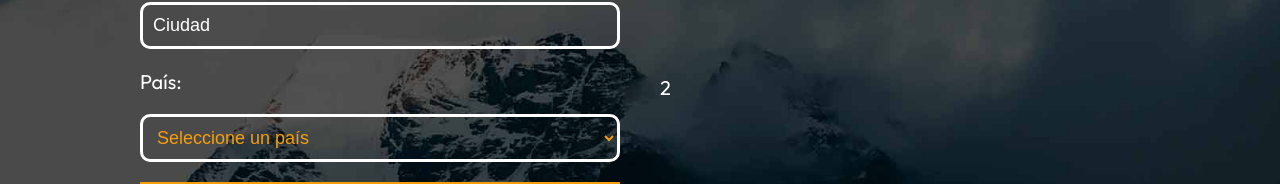
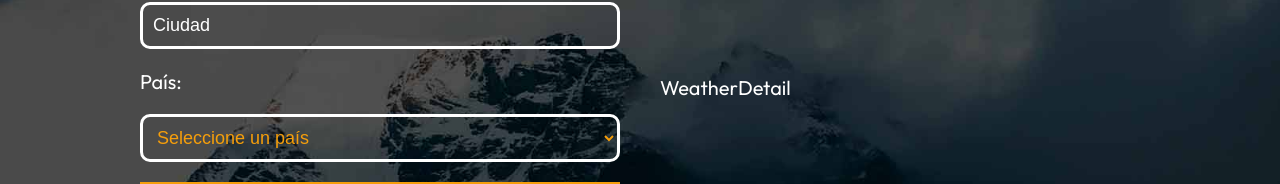
Before and after one commit to lemus777/clima-react-typescript, a React (Vite) app: page / in a window 1280 px wide. Shown: the part 181-365 px from the top of the page. Built offline with nearby package versions, Linux system fonts and the light colour scheme.

Commit message:
storing weather result in state

```diff
--- a/src/App.tsx
+++ b/src/App.tsx
@@ -1,10 +1,11 @@
 import styles from "./App.module.css"
 import Form from "./components/Form/Form"
+import WeatherDetail from "./components/WeatherDetail/WeatherDetail"
 import useWeather from "./hooks/useWeather"
 
 function App() {
 
-  const { fetchWeather } = useWeather()
+  const { weather, fetchWeather } = useWeather()
 
   return (
     <>
@@ -14,7 +15,9 @@ function App() {
         <Form
           fetchWeather={fetchWeather}
         />
-        <p>2</p>
+        <WeatherDetail
+          weather={weather}
+        />
       </div>
     </>
   )
--- /dev/null
+++ b/src/components/WeatherDetail/WeatherDetail.tsx
@@ -0,0 +1,10 @@
+import { Weather } from "../../hooks/useWeather"
+
+type WeatherDetailProps = {
+  weather: Weather
+}
+export default function WeatherDetail({weather}: WeatherDetailProps) {
+  return (
+    <div>WeatherDetail</div>
+  )
+}
--- a/src/hooks/useWeather.ts
+++ b/src/hooks/useWeather.ts
@@ -1,7 +1,8 @@
 import axios from "axios"
-// import { z } from "zod"
-import { object, string, number, InferOutput, parse } from "valibot"
+import { z } from "zod"
+// import { object, string, number, InferOutput, parse } from "valibot"
 import { SearchType } from "../types"
+import { useState } from "react"
 
 // Type guard o assertion
 // function isWeatherResponse(weather : unknown) : weather is Weather {
@@ -16,7 +17,7 @@ import { SearchType } from "../types"
 // }
 
 // Zod
-/* const Weather = z.object({
+const Weather = z.object({
   name: z.string(),
   main: z.object({
     temp: z.number(),
@@ -25,21 +26,30 @@ import { SearchType } from "../types"
   })
 })
 
-type Weather = z.infer<typeof Weather>*/
+export type Weather = z.infer<typeof Weather>
 
 // Valibot
-const WeatherSchema = object({
+/* const WeatherSchema = object({
   name: string(),
   main: object({
     temp: number(),
     temp_max: number(),
     temp_min: number()
   })
-})
+}) */
 
-type Weather = InferOutput<typeof WeatherSchema>
+// type Weather = InferOutput<typeof WeatherSchema>
 
 export default function useWeather() {
+
+  const [weather, setWeather] = useState<Weather>({
+    name: '',
+    main: {
+      temp: 0,
+      temp_max: 0,
+      temp_min: 0
+    }
+  })
 
   const fetchWeather = async (search : SearchType) => {
 
@@ -69,23 +79,20 @@ export default function useWeather() {
       // }
 
       // Zod
-      // const {data: weatherResult} = await axios(weatherUrl)
-      // const result = Weather.safeParse(weatherResult)
-      // if (result.success) {
-      //   console.log(result.data.name)
-      //   console.log(result.data.main.temp)
-      // } else {
-      //   console.log('Respuesta mal formada')
-      // }
+      const {data: weatherResult} = await axios(weatherUrl)
+      const result = Weather.safeParse(weatherResult)
+      if (result.success) {
+        setWeather(result.data)
+      }
 
       // Valibot
-      const { data: weatherResult } = await axios(weatherUrl)
+      /* const { data: weatherResult } = await axios(weatherUrl)
       const result = parse(WeatherSchema, weatherResult)
       if (result) {
         console.log(result.name)
       } else {
         console.log('Respuesta mal formada')
-      }
+      } */
 
     } catch (error) {
       console.log(error)
@@ -93,6 +100,7 @@ export default function useWeather() {
   }
 
   return {
+    weather,
     fetchWeather
   }
 }
```
Also changed, not shown: src/components/WeatherDetail/WeatherDetail.module.css (added).
